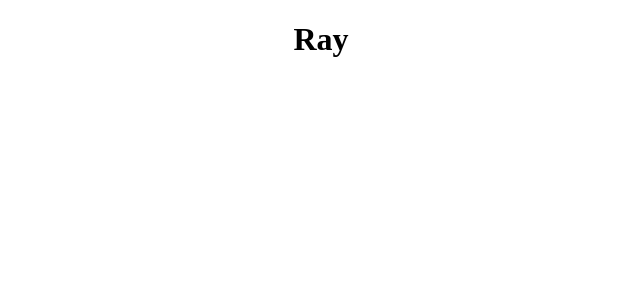
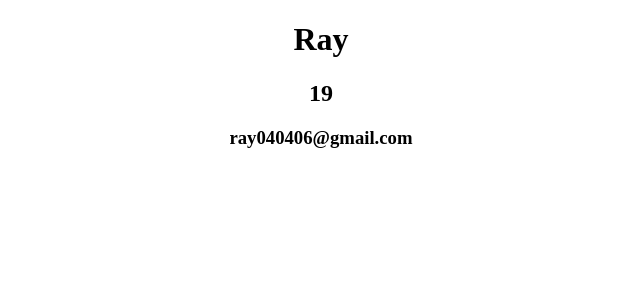
Before and after one commit to zlrkw11/React-Learning-Record, a React (Create React App) app in the folder r1-learn/: page / in a window 1280 px wide. Shown: the top 300 px of the page, without its empty margins (319-959 px from the left). Built offline with nearby package versions, Linux system fonts and the light colour scheme.

Commit message:
hard code variables

```diff
--- a/r1-learn/src/App.js
+++ b/r1-learn/src/App.js
@@ -5,9 +5,14 @@ function App() {
   // make a already-done HTML name
   const name2 = <h1>Ray</h1>
 
+  // age in HTML
+  const age = <h2>19</h2>
+  const email = <h3>ray040406@gmail.com</h3>
   return (
     <div className="App">
-      <h1>{name}</h1>
+      {name2}
+      {age}
+      {email}
 
     </div>
   );
```
